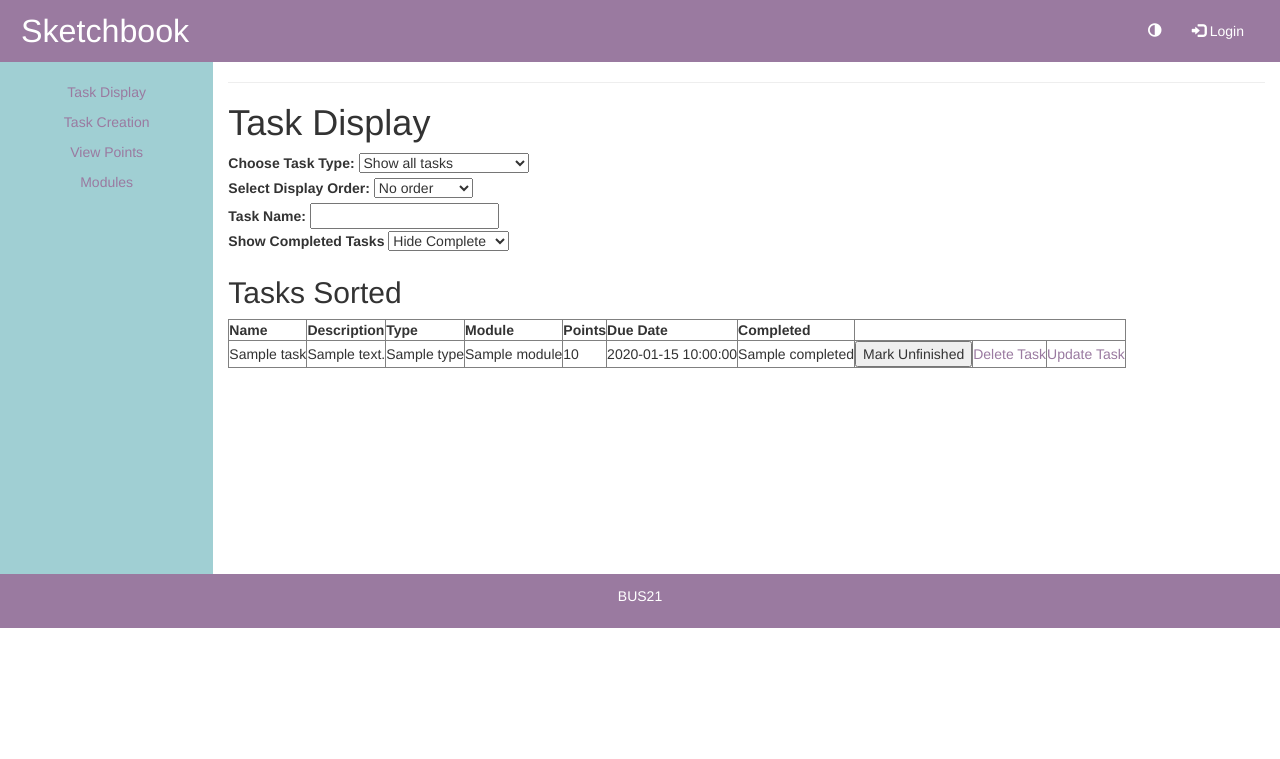
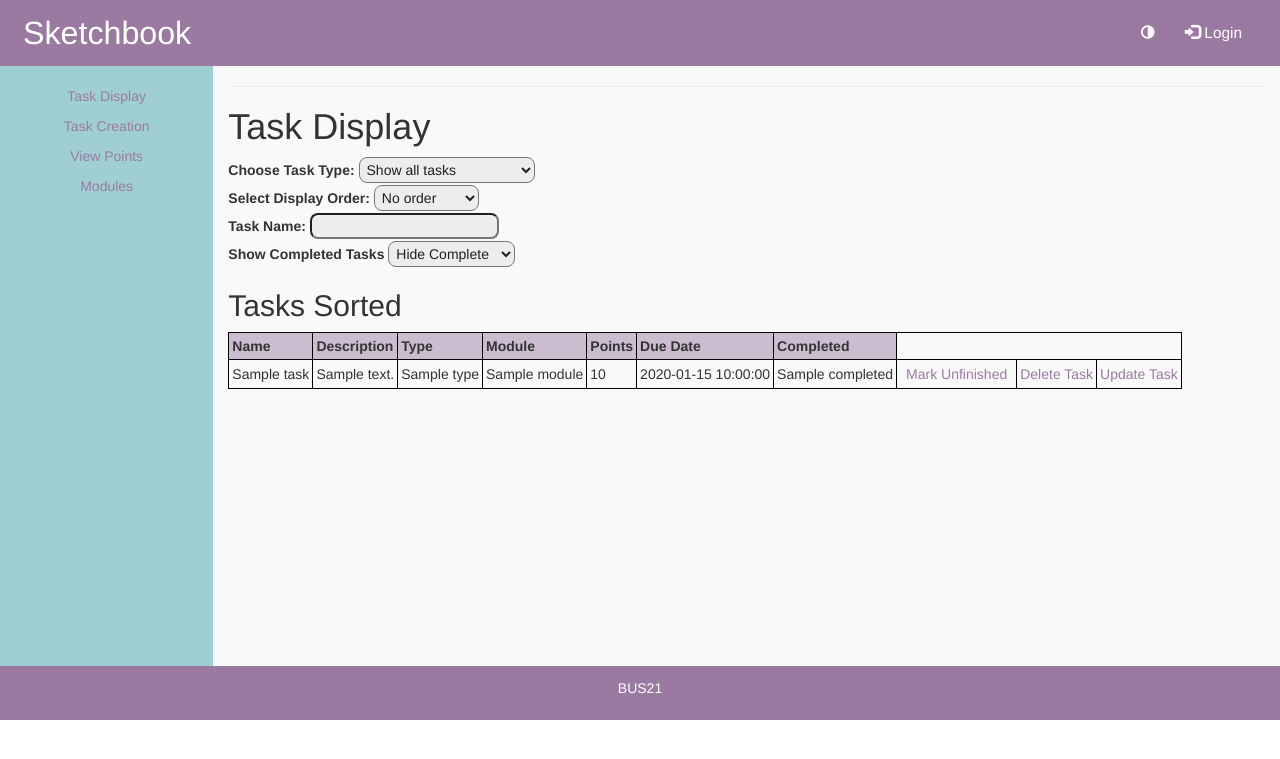
Before and after one commit to MattCoul/BUS21, a Python web app: template app/templates/task_display.html in a window 1280 px wide. Shown: the top 759 px of the page. Run offline with Jinja, Linux system fonts and the light colour scheme; the template is opened without the code that fills it: most values are stand-ins (such as "Sample title", 1, 10 or a date in 2020); some libraries are stand-ins or nearby versions.

Commit message:
UI update and fix theme routing

```diff
--- a/app/routes.py
+++ b/app/routes.py
@@ -206,9 +206,8 @@ def updating_task(task_id):
 @app.route("/toggle-theme")
 def toggle_theme():
     current_theme = session.get("theme")
-    session["original_url"] = request.base_url
     if current_theme == "dark":
         session["theme"] = "light"
     else:
         session["theme"] = "dark"
-    return redirect(url_for("index"))
+    return redirect(request.referrer)
--- a/app/templates/base.html
+++ b/app/templates/base.html
@@ -18,7 +18,7 @@
       border-radius: 0;
       border-color: #9A7AA0;
       background-color: #9A7AA0;
-      padding: 5px;
+      padding: 7px;
     }
 
     a:link {color:#9A7AA0;text-decoration:none;}
@@ -28,9 +28,12 @@
 
     a.navbar-brand:link{color: white; font-size:230%;}
     a.navbar-brand:visited{color: white; font-size:230%;}
-    a.navbar-brand:hover{text-decoration:underline; font-size:230%;}
+    a.navbar-brand:hover{text-decoration:none; font-size:230%;}
 
-    .row.content {height: 512px}
+    .row.content {
+    height: 600px;
+    background-color:#f9f9f9;
+    }
 
     .sidenav {
       padding-top: 20px;
@@ -43,6 +46,39 @@
       color: #FFFFFF;
       padding: 12px;
     }
+
+    input {
+    border-radius: 8px;
+    background-color: #ededed;
+    color: #1f1f1f;
+    }
+
+    select {
+    border-radius: 8px;
+    background-color: #ededed;
+    color: #1f1f1f;
+    padding: 3px;
+    }
+
+    table, th, td {
+    border: 1px solid black;
+    padding: 3px;
+    }
+
+    th {
+    background-color:#ccbccf;
+    }
+
+    .button {
+    background:none;
+    color:#9a7aa0;
+    border: none;
+    }
+
+    .button:hover {
+    text-decoration:underline;
+    }
+
 
     @media screen and (max-width: 767px) {
       .sidenav {
@@ -119,9 +186,9 @@
       <ul class="nav navbar-nav navbar-right">
           <li><a href="{{ url_for('toggle_theme') }}" style="color:white;"> <span class="glyphicon glyphicon-adjust"></span></a></li>
         {% if session.user_id %}
-            <li><a href="{{ url_for('logout') }}" style="color:white;"> <span class="glyphicon glyphicon-log-out"></span> Logout</a></li>
+            <li><a href="{{ url_for('logout') }}" style="color:white; font-size:110%"> <span class="glyphicon glyphicon-log-out"></span> Logout</a></li>
         {% else %}
-            <li><a href="{{ url_for('login') }}" style="color:white;"><span class="glyphicon glyphicon-log-in"></span> Login</a></li>
+            <li><a href="{{ url_for('login') }}" style="color:white; font-size:110%"><span class="glyphicon glyphicon-log-in"></span> Login</a></li>
         {% endif %}
       </ul>
     </div>
--- a/app/templates/task_display.html
+++ b/app/templates/task_display.html
@@ -65,7 +65,7 @@
     </select>
 </form>
 <h2>Tasks Sorted</h2>
-<table border="1">
+<table>
     <tr>
         <th>Name</th>
         <th>Description</th>
@@ -86,7 +86,7 @@
         <td>{{ task.completed }}</td>
         <td>
             <form method="POST">
-                <button name="task_completed" value="{{ task.id }}" type="submit">
+                <button name="task_completed" value="{{ task.id }}" type="submit" class="button">
                     {% if not task.completed %}
                         Mark as Done
                     {% else %}
```
Also changed, not shown: other parts of app/templates/base.html (+35 -4 lines), app/templates/modules.html (+4 -4 lines), app.db.
